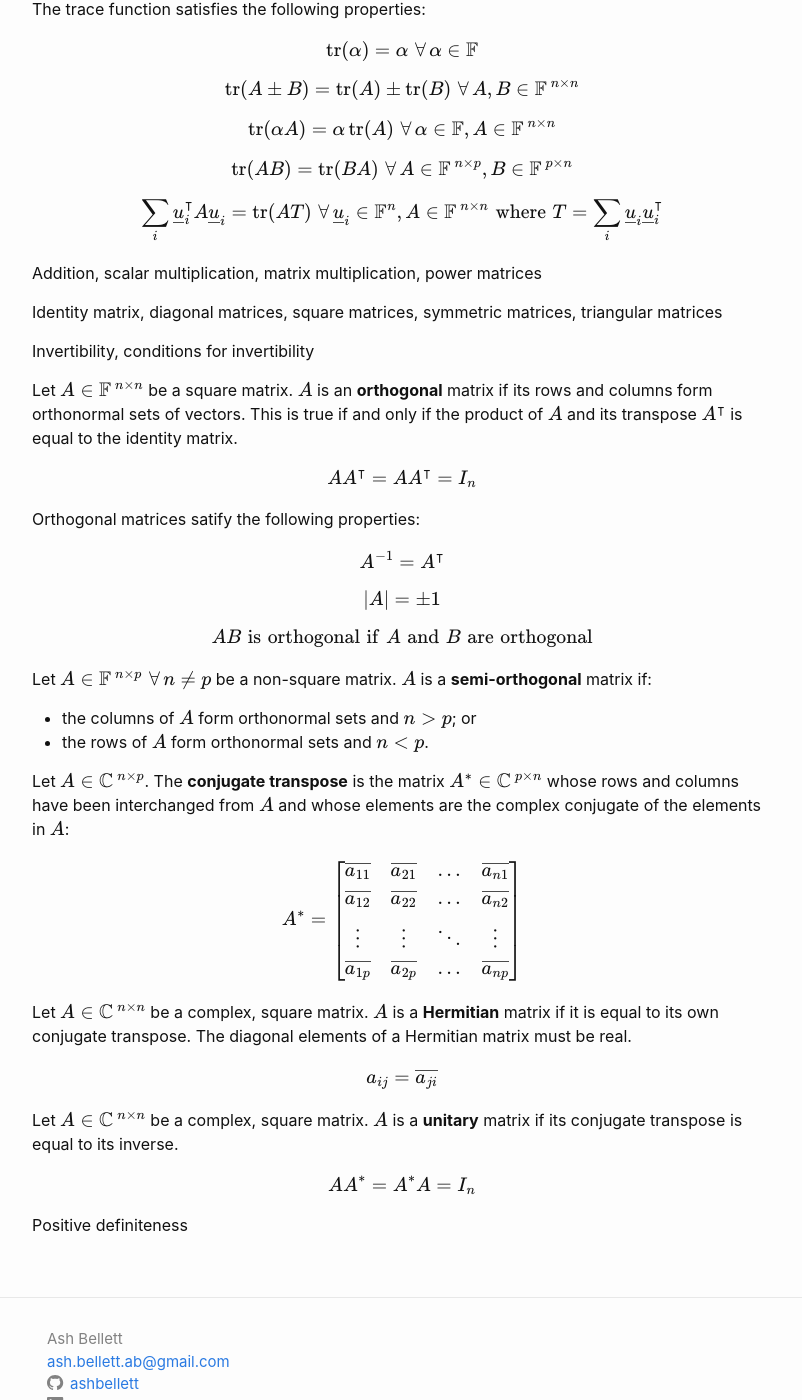
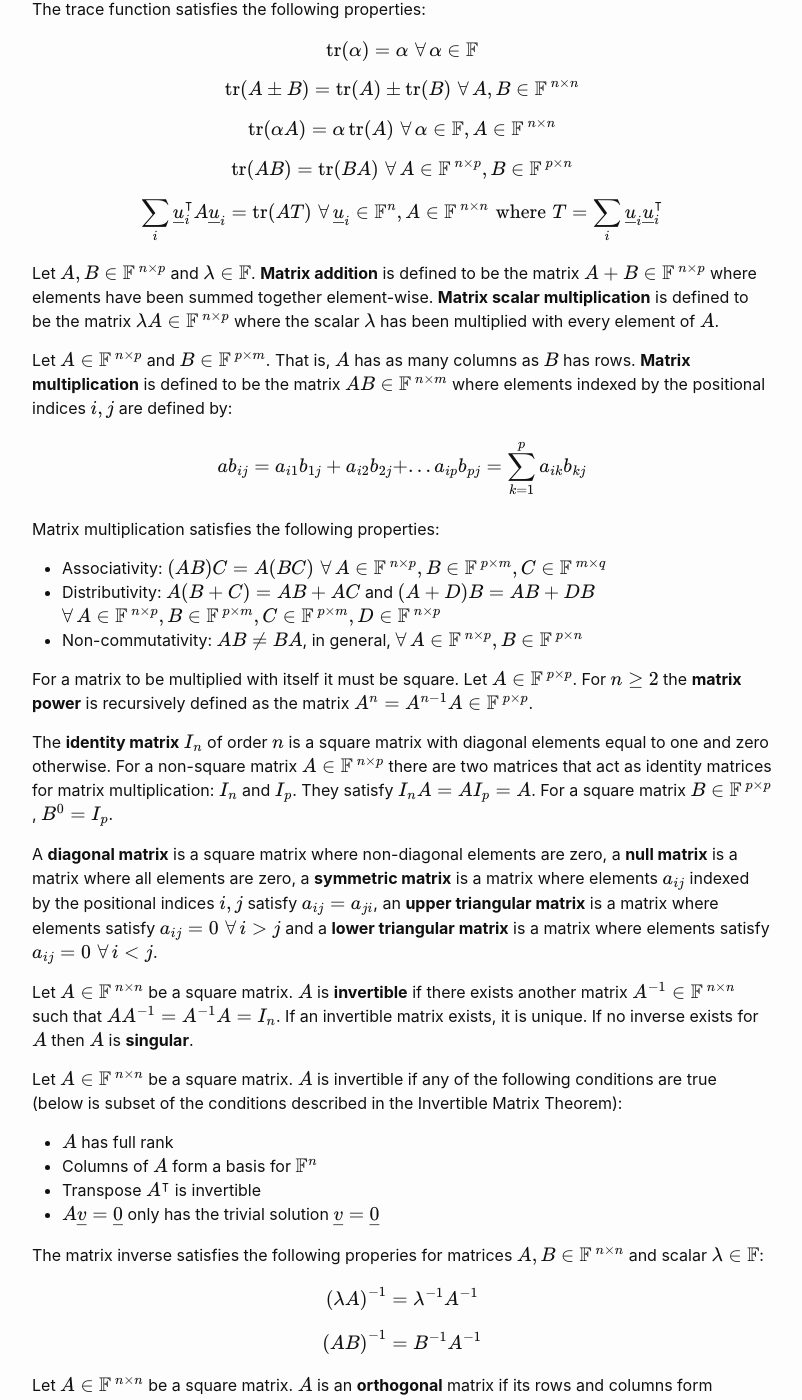
Before and after one commit to ashbellett/ashbellett.github.io, a Jekyll site: the page built from _posts/_linear-algebra/matrices.md, in a window 1280 px wide and 1400 px high, scrolled down 1476 px. Shown: the whole window, without its empty margins (238-1040 px from the left). Built offline with Jekyll 4.4.1, drawn with Linux system fonts in a browser that asks for light colours; some web fonts are replaced; some of the changed text lies outside the part shown.

Commit message:
Finish matrix notes

```diff
--- a/_posts/_linear-algebra/matrices.md
+++ b/_posts/_linear-algebra/matrices.md
@@ -69,23 +69,42 @@ $$\mathrm{tr}(AB) = \mathrm{tr}(BA) \,\,\forall\, A \in \mathbb{F}^{\,n\times p}
 
 $$\sum_i \underline{u}_{i}^\intercal A \underline{u}_i = \mathrm{tr}(AT) \,\,\forall\, \underline{u}_i \in \mathbb{F}^n, A \in \mathbb{F}^{\,n\times n} \,\,\mathrm{where} \,\, T=\sum_i \underline{u}_i \underline{u}_i^\intercal$$
 
-Addition, scalar multiplication, matrix multiplication, power matrices
+Let $$A, B \in \mathbb{F}^{\,n\times p}$$ and $$\lambda \in \mathbb{F}$$. **Matrix addition** is defined to be the matrix $$A+B \in \mathbb{F}^{\,n\times p}$$ where elements have been summed together element-wise. **Matrix scalar multiplication** is defined to be the matrix $$\lambda A \in \mathbb{F}^{\,n\times p}$$ where the scalar $$\lambda$$ has been multiplied with every element of $$A$$.
 
-Identity matrix, diagonal matrices, square matrices, symmetric matrices, triangular matrices
+Let $$A \in \mathbb{F}^{\,n\times p}$$ and $$B \in \mathbb{F}^{\,p\times m}$$. That is, $$A$$ has as many columns as $$B$$ has rows. **Matrix multiplication** is defined to be the matrix $$AB \in \mathbb{F}^{\,n\times m}$$ where elements indexed by the positional indices $$i,j$$ are defined by:
 
-Invertibility, conditions for invertibility
+$$ab_{ij} = a_{i1}b_{1j}+a_{i2}b_{2j}+...a_{ip}b_{pj}=\sum_{k=1}^p a_{ik}b_{kj}$$
 
-Let $$A \in \mathbb{F}^{\,n\times n}$$ be a square matrix. $$A$$ is an **orthogonal** matrix if its rows and columns form orthonormal sets of vectors. This is true if and only if the product of $$A$$ and its transpose $$A^\intercal$$ is equal to the identity matrix.
+Matrix multiplication satisfies the following properties:
+- Associativity: $$(AB)C=A(BC) \,\,\forall\,A \in \mathbb{F}^{\,n\times p},B \in \mathbb{F}^{\,p\times m},C \in \mathbb{F}^{\,m\times q}$$
+- Distributivity: $$A(B+C)=AB+AC$$ and $$(A+D)B=AB+DB$$ $$\forall\,A \in \mathbb{F}^{\,n\times p},B \in \mathbb{F}^{\,p\times m},C \in \mathbb{F}^{\,p\times m}, D \in \mathbb{F}^{\,n\times p}$$
+- Non-commutativity: $$AB \neq BA$$, in general, $$\forall\,A \in \mathbb{F}^{\,n\times p},B \in \mathbb{F}^{\,p\times n}$$
 
-$$AA^\intercal=AA^\intercal=I_n$$
+For a matrix to be multiplied with itself it must be square. Let $$A \in \mathbb{F}^{\,p\times p}$$. For $$n\geq2$$ the **matrix power** is recursively defined as the matrix $$A^n=A^{n-1}A\in \mathbb{F}^{\,p\times p}$$.
+
+The **identity matrix** $$I_n$$ of order $$n$$ is a square matrix with diagonal elements equal to one and zero otherwise. For a non-square matrix $$A\in\mathbb{F}^{\,n\times p}$$ there are two matrices that act as identity matrices for matrix multiplication: $$I_n$$ and $$I_p$$. They satisfy $$I_n A = AI_p = A$$. For a square matrix $$B\in\mathbb{F}^{\,p\times p}$$, $$B^0=I_p$$.
+
+A **diagonal matrix** is a square matrix where non-diagonal elements are zero, a **null matrix** is a matrix where all elements are zero, a **symmetric matrix** is a matrix where elements $$a_{ij}$$ indexed by the positional indices $$i,j$$ satisfy $$a_{ij} = a_{ji}$$, an **upper triangular matrix** is a matrix where elements satisfy $$a_{ij} = 0\,\,\forall\,i>j$$ and a **lower triangular matrix** is a matrix where elements satisfy $$a_{ij} = 0\,\,\forall\,i<j$$.
+
+Let $$A \in \mathbb{F}^{\,n\times n}$$ be a square matrix. $$A$$ is **invertible** if there exists another matrix $$A^{-1} \in \mathbb{F}^{\,n\times n}$$ such that $$AA^{-1}=A^{-1}A=I_n$$. If an invertible matrix exists, it is unique. If no inverse exists for $$A$$ then $$A$$ is **singular**.
+
+Let $$A \in \mathbb{F}^{\,n\times n}$$ be a square matrix. $$A$$ is invertible if any of the following conditions are true (below is subset of the conditions described in the Invertible Matrix Theorem):
+- $$A$$ has full rank
+- Columns of $$A$$ form a basis for $$\mathbb{F}^n$$
+- Transpose $$A^\intercal$$ is invertible
+- $$A\underline{v}=\underline{0}$$ only has the trivial solution $$\underline{v}=\underline{0}$$
+
+The matrix inverse satisfies the following properies for matrices $$A,B\in\mathbb{F}^{\,n\times n}$$ and scalar $$\lambda\in\mathbb{F}$$:
+
+$$\left(\lambda A\right)^{-1}=\lambda^{-1}A^{-1}$$
+
+$$\left(AB\right)^{-1}=B^{-1}A^{-1}$$
+
+Let $$A \in \mathbb{F}^{\,n\times n}$$ be a square matrix. $$A$$ is an **orthogonal** matrix if its rows and columns form orthonormal sets of vectors. This is true if and only if the product of $$A$$ and its transpose $$A^\intercal$$ is equal to the identity matrix: $$AA^\intercal=AA^\intercal=I_n$$.
 
 Orthogonal matrices satify the following properties:
-
-$$A^{-1}=A^\intercal$$
-
-$$|A|=\pm1$$
-
-$$AB \mathrm{\,\,is\,\,orthogonal\,\,if\,\,} A \mathrm{\,\,and\,\,} B \mathrm{\,\,are\,\,orthogonal}$$
+- Matrix inverse is equal to transpose: $$A^{-1}=A^\intercal$$
+- Orthogonality of matrix multiplication: $$AB$$ is orthogonal if $$A$$ and $$B$$ are orthogonal
 
 Let $$A \in \mathbb{F}^{\,n\times p}\,\,\forall\, n\neq p$$ be a non-square matrix. $$A$$ is a **semi-orthogonal** matrix if:
 - the columns of $$A$$ form orthonormal sets and $$n>p$$; or
@@ -100,12 +119,8 @@ $$A^*=\begin{bmatrix}
   \overline{a_{1p}} & \overline{a_{2p}} & \ldots & \overline{a_{np}}
 \end{bmatrix}$$
 
-Let $$A \in \mathbb{C}^{\,n\times n}$$ be a complex, square matrix. $$A$$ is a **Hermitian** matrix if it is equal to its own conjugate transpose. The diagonal elements of a Hermitian matrix must be real.
+Let $$A \in \mathbb{C}^{\,n\times n}$$ be a complex, square matrix. $$A$$ is a **Hermitian** matrix if it is equal to its own conjugate transpose: $$a_{ij}=\overline{a_{ji}}$$. The diagonal elements of a Hermitian matrix must be real.
 
-$$a_{ij}=\overline{a_{ji}}$$
+Let $$A \in \mathbb{C}^{\,n\times n}$$ be a complex, square matrix. $$A$$ is a **unitary** matrix if its conjugate transpose is equal to its inverse: $$AA^*=A^*A=I_n$$.
 
-Let $$A \in \mathbb{C}^{\,n\times n}$$ be a complex, square matrix. $$A$$ is a **unitary** matrix if its conjugate transpose is equal to its inverse.
-
-$$AA^*=A^*A=I_n$$
-
-Positive definiteness
+Let $$A \in \mathbb{C}^{\,n\times n}$$ be a complex, square matrix. $$A$$ is **positive definite** if $$\underline{v}^*A\underline{v} > 0 \,\, \forall \, \underline{v} \in \mathbb{C}^n \setminus \{\underline{0}\}$$, **negative definite** if $$\underline{v}^*A\underline{v} < 0 \,\, \forall \, \underline{v} \in \mathbb{C}^n \setminus \{\underline{0}\}$$, **positive semi-definite** if $$\underline{v}^*A\underline{v} \geq 0 \,\, \forall \, \underline{v} \in \mathbb{C}^n \setminus \{\underline{0}\}$$ and **negative semi-definite** if $$\underline{v}^*A\underline{v} \leq 0 \,\, \forall \, \underline{v} \in \mathbb{C}^n \setminus \{\underline{0}\}$$.
```
Also changed, not shown: _posts/_linear-algebra/inner-product-spaces.md (+1 -1 lines).
